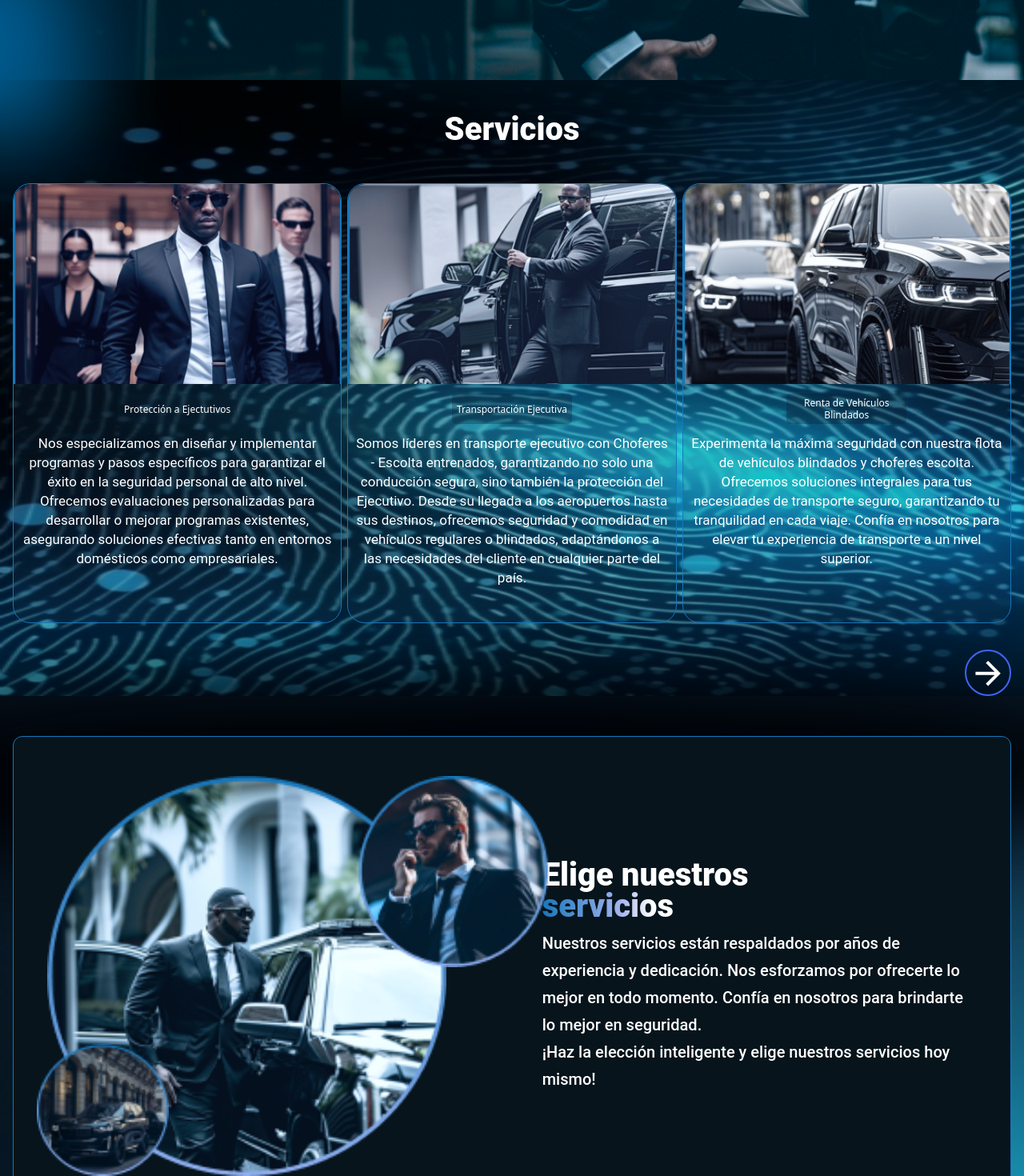
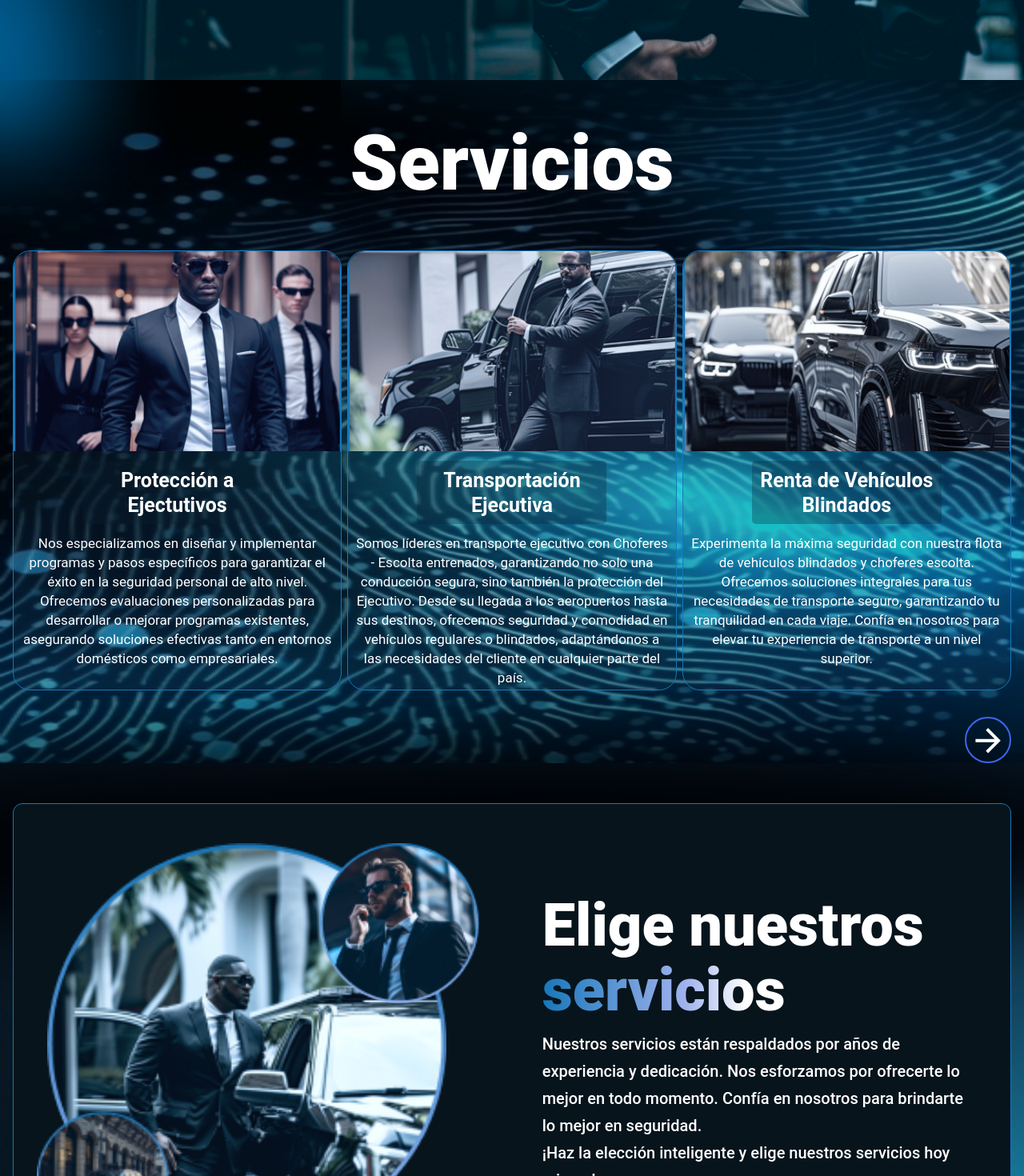
Before and after one commit to LarkinBaumann/larkinsecurity, a Next.js app: page /Servicios in a window 1280 px wide. Shown: the part 700-2170 px from the top of the page at 80% size. Built offline with nearby package versions, Linux system fonts and the light colour scheme.

Commit message:
Update component styles and sizes

```diff
--- a/src/components/Servicios/Elige/Elige.jsx
+++ b/src/components/Servicios/Elige/Elige.jsx
@@ -18,10 +18,10 @@ function Elige() {
                 <Image src="/assets/servicios/elige/2.png" width={100}
                 height={100} alt="Elige Servicios" className='w-[218px] lg:w-[499px] h-[218px] lg:h-[500px]'/>
                 <Image src="/assets/servicios/elige/3.png" width={100}
-                height={100} alt="Elige Servicios" className='w-[104px] lg:w-[239px] h-[104px] lg:h-[239px] absolute top-0 right-[15%] lg:-right-[15%]'/>
+                height={100} alt="Elige Servicios" className='w-[104px] lg:w-[239px] xl:w-[200px] h-[104px] lg:h-[239px] xl:h-[200px] absolute top-0 right-[15%] lg:-right-[15%] xl:right-0'/>
             </div>
             <div className='lg:w-full flex flex-col gap-[10px] px-16 lg:px-10'>
-            <div className='text-[35px] md:text-[40px] text-center lg:text-left font-extrabold font-header leading-[39px]'>
+            <div className='text-[35px] md:text-[40px] xl:text-[74px] text-center lg:text-left font-extrabold font-header leading-[39px] xl:leading-[81px]'>
                 <h2>Elige nuestros <br/> <span className='tituloServicios3'>servicios</span></h2>
 
             </div>
--- a/src/components/Servicios/ServiciosSec/CarrouselLg.jsx
+++ b/src/components/Servicios/ServiciosSec/CarrouselLg.jsx
@@ -84,13 +84,13 @@ function CarrouselLg() {
         />
                 </div>
                 <div
-                  className="w-[101px] md:w-[150px] h-[38px] px[6px] py-[15px] flex flex-row justify-center items-center
+                  className="w-[101px] md:w-[150px] xl:w-[237px] h-[38px] xl:h-[79px] px-[6px] py-[15px] flex flex-row justify-center items-center
                     rounded-[5px]
                     "
                   style={{ background: "rgba(11, 32, 46, 0.30)" }}
                 >
                   <p
-                    className="text-[12px] leading-[15px]
+                    className="xl:w-full text-[12px] xl:text-[25px] leading-[15px] xl:leading-[31px] font-semibold font-header
                       text-center"
                   >
                     {empresa.nombre}
--- a/src/components/Servicios/ServiciosSec/ServiciosSec.jsx
+++ b/src/components/Servicios/ServiciosSec/ServiciosSec.jsx
@@ -11,7 +11,7 @@ function ServiciosSec() {
     >
 
       <ShadowTop/>
-        <h2 className='text-[35px] md:text-[40px] font-header font-extrabold'>Servicios</h2>
+        <h2 className='text-[35px] md:text-[40px] xl:text-[96px] font-header font-extrabold'>Servicios</h2>
         <Carrousel/>
         <CarrouselLg/>
         </div>
```
